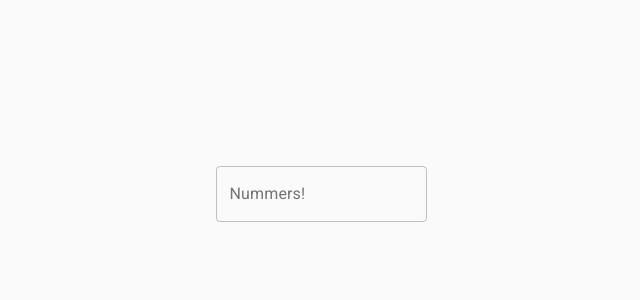
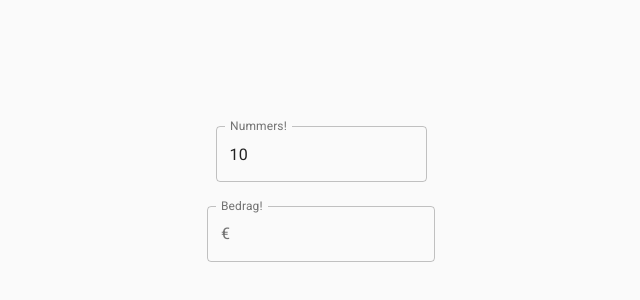
Before and after one commit to theuybv/react-numberinput-formatter, a React (Create React App) app: page / in a window 1280 px wide. Shown: the part 210-510 px from the top of the page, without its empty margins (319-959 px from the left). Built offline with nearby package versions, Linux system fonts and the light colour scheme.

Commit message:
more improvements

```diff
--- a/src/App.tsx
+++ b/src/App.tsx
@@ -1,47 +1,77 @@
 import React, { useCallback, ChangeEvent, FormEvent, useState, useEffect } from 'react';
-import { Box, TextField } from '@material-ui/core';
+import { Box, TextField, InputAdornment } from '@material-ui/core';
 import { TextFieldProps } from '@material-ui/core/TextField';
-import numeral from 'numeral';
-import 'numeral/locales/nl-nl.js';
 
-numeral.locale('nl-nl');
+let formatter: Intl.NumberFormat, thousandSeparatorRegex: RegExp, decimalSeparatorRegex: RegExp, decimalSeparator: string;
 
-const NumericInput: React.FC<any> = ({ inputRef, onChange, onBlur, onFocus, decimalScale, showThousandSeparator, format, ...props }) => {
-  const [value, setValue] = useState(props.value || '');
+export const setLocale = (locale: any) => {
+  formatter = new Intl.NumberFormat(locale, { maximumFractionDigits: 1, useGrouping: true });
+  const parts = formatter.formatToParts(1234.5);
+  decimalSeparator = parts[3].value;
+  thousandSeparatorRegex = new RegExp('\\' + parts[1].value, 'g');
+  decimalSeparatorRegex = new RegExp('\\' + decimalSeparator, 'g');
+}
+
+setLocale('nl');
+
+export function format(value: number, options?: Intl.NumberFormatOptions) {
+  const { locale, ...oldOptions } = formatter.resolvedOptions();
+  const maximumFractionDigits = (options && options.maximumFractionDigits) ? options.maximumFractionDigits : 20;
+  return new Intl.NumberFormat(locale, { ...oldOptions, ...options, maximumFractionDigits }).format(value);
+}
+
+function toFloat(value: string) {
+  return parseFloat(value.replace(thousandSeparatorRegex, '').replace(decimalSeparatorRegex, '.'));
+}
+
+function testValidNumber(value: string, decimalScale?: number) {
+  return new RegExp('^-?\\d*[' + decimalSeparator + ']?\\d' + (decimalScale ? '{0,' + decimalScale + '}' : '*') + '$').test(value);
+}
+
+const NumericInput: React.FC<any> = ({ inputRef, onChange, onBlur, onFocus, maximumFractionDigits, useGrouping, ...props }) => {
+  const [value, setValue] = useState(props.value ? format(props.value, { useGrouping, maximumFractionDigits }) : '');
 
   useEffect(() => {
-    props.value !== '' && typeof props.value !== 'undefined' && setValue(numeral(props.value).format('0.[' + '0'.repeat(decimalScale) + ']'));
-  }, [props.value, decimalScale]);
+    if (props.value !== '' && typeof props.value !== 'undefined') {
+      setValue(format(props.value, { useGrouping, maximumFractionDigits }));
+    }
+  }, [props.value, useGrouping, maximumFractionDigits]);
 
   const handleChange = useCallback((e: ChangeEvent<HTMLInputElement>) => {
-    const regex = new RegExp('^-?\\d*[,.]?\\d{0,' + decimalScale + '}$');
-    const isNumber = regex.test(e.target.value);
+    const isNumber = testValidNumber(e.target.value, maximumFractionDigits);
     if (isNumber || e.target.value === '') {
       setValue(e.target.value);
-      const newEvent = { ...e, target: { ...e.target, floatValue: isNumber ? numeral(e.target.value).value() : undefined } };
+      const numberValue = toFloat(e.target.value);
+      const newEvent = { ...e, target: { ...e.target, value: !isNaN(numberValue) ? numberValue : undefined } };
       onChange(newEvent);
     }
-  }, [onChange, decimalScale]);
+  }, [onChange, maximumFractionDigits]);
 
   const handleBlur = useCallback((e: FormEvent<HTMLInputElement>) => {
-    value !== '' && setValue(numeral(value).format((showThousandSeparator ? '0,' : '') + '0.[' + '0'.repeat(decimalScale) + ']'));
+    value !== '' && setValue(format(toFloat(value), { useGrouping, maximumFractionDigits }));
     onBlur(e);
-  }, [onBlur, value, decimalScale, showThousandSeparator]);
+  }, [onBlur, value, useGrouping, maximumFractionDigits]);
 
   const handleFocus = useCallback((e: FormEvent<HTMLInputElement>) => {
-    value !== '' && setValue(numeral(value).format('0.[' + '0'.repeat(decimalScale) + ']'));
+    value !== '' && useGrouping && setValue(format(toFloat(value), { useGrouping: false, maximumFractionDigits }));
     onFocus(e);
-  }, [onFocus, value, decimalScale]);
+  }, [onFocus, value, useGrouping, maximumFractionDigits]);
 
   return <input {...props} value={value || ''} onChange={handleChange} onBlur={handleBlur} onFocus={handleFocus} ref={inputRef} />
 };
 
 NumericInput.defaultProps = {
-  decimalScale: 2,
-  showThousandSeparator: false
+  useGrouping: false
 }
 
-const NumericTextField: React.FC<Omit<TextFieldProps, 'variant' | 'onChange' | 'value'> & { decimalScale?: number, showThousandSeparator?: boolean, value?: number, onChange?: (e: ChangeEvent<HTMLInputElement> & { target: { value: string, floatValue?: number } }) => void }> = ({ decimalScale, showThousandSeparator, InputProps, ...props }) => {
+type NumericTextFieldProps = Omit<TextFieldProps, 'variant' | 'onChange' | 'value'> & {
+  maximumFractionDigits?: number,
+  useGrouping?: boolean,
+  value?: number | string,
+  onChange?: (e: ChangeEvent<HTMLInputElement> & { target: { value?: number } }) => void
+}
+
+const NumericTextField: React.FC<NumericTextFieldProps> = ({ maximumFractionDigits, useGrouping, InputProps, ...props }) => {
   return (
     <TextField
       variant="outlined"
@@ -51,8 +81,8 @@ const NumericTextField: React.FC<Omit<TextFieldProps, 'variant' | 'onChange' | '
         ...InputProps,
         inputComponent: NumericInput,
         inputProps: {
-          decimalScale,
-          showThousandSeparator,
+          maximumFractionDigits,
+          useGrouping,
           pattern: '\\d*',
           ...InputProps ? InputProps.inputProps : {}
         }
@@ -61,14 +91,34 @@ const NumericTextField: React.FC<Omit<TextFieldProps, 'variant' | 'onChange' | '
   )
 }
 
+type CurrencyTextFieldProps = Omit<NumericTextFieldProps, 'maximumFractionDigits' | 'useGrouping'>
+
+const CurrencyTextField: React.FC<CurrencyTextFieldProps> = ({ InputProps, ...props }) => {
+  return (
+    <NumericTextField
+      {...props}
+      useGrouping={true}
+      maximumFractionDigits={2}
+      InputProps={{
+        startAdornment: <InputAdornment position="start">&euro;</InputAdornment>,
+        ...InputProps
+      }}
+    />
+  )
+}
+
 const App: React.FC = () => {
+  const [value, setValue] = useState(10);
   return (
     <Box height="100%" width="100%" justifyContent="center" alignItems="center" display="flex" flexDirection="column">
       <NumericTextField
         label="Nummers!"
-        onChange={e => console.log(e.target.floatValue)}
-        decimalScale={3}
-        showThousandSeparator={true}
+        value={value || ''}
+        onChange={e => setValue(e.target.value)}
+      />
+      <CurrencyTextField
+        label="Bedrag!"
+        onChange={e => console.log(e.target.value)}
       />
     </Box>
   );
```
